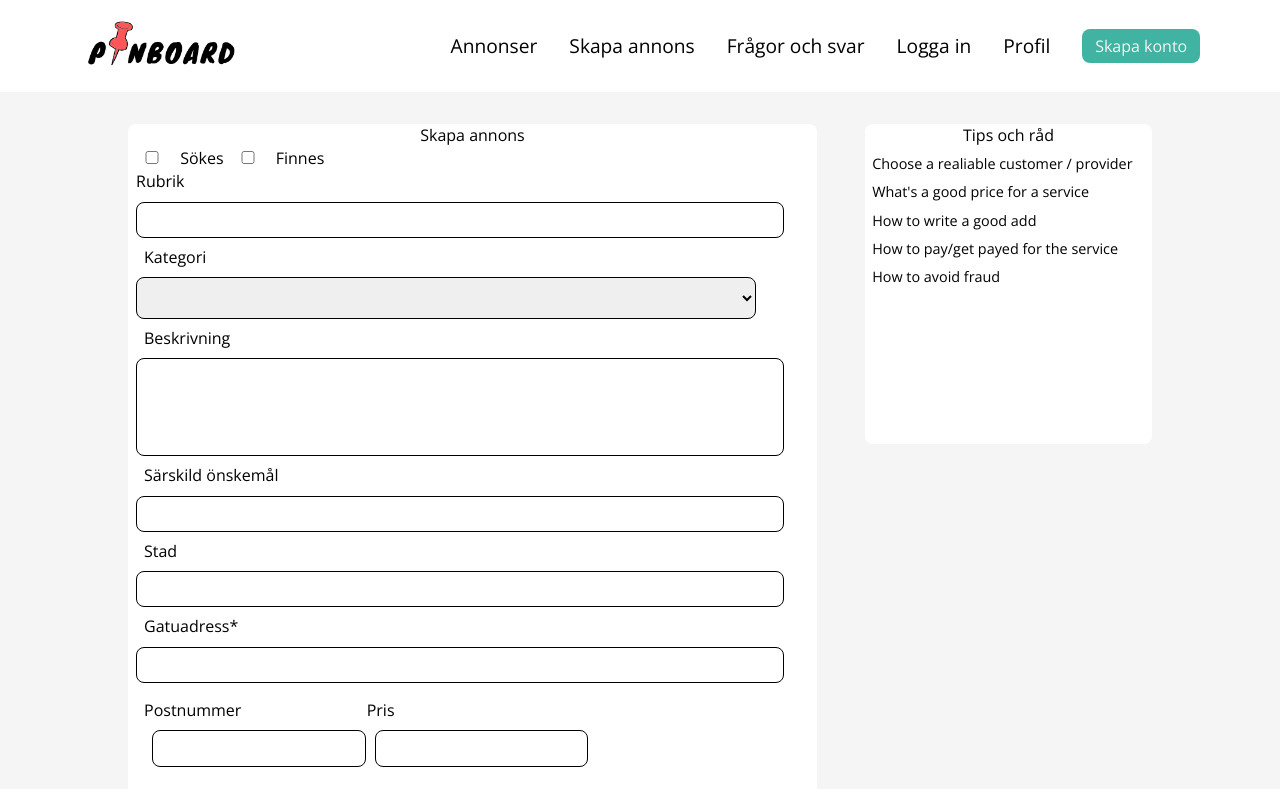
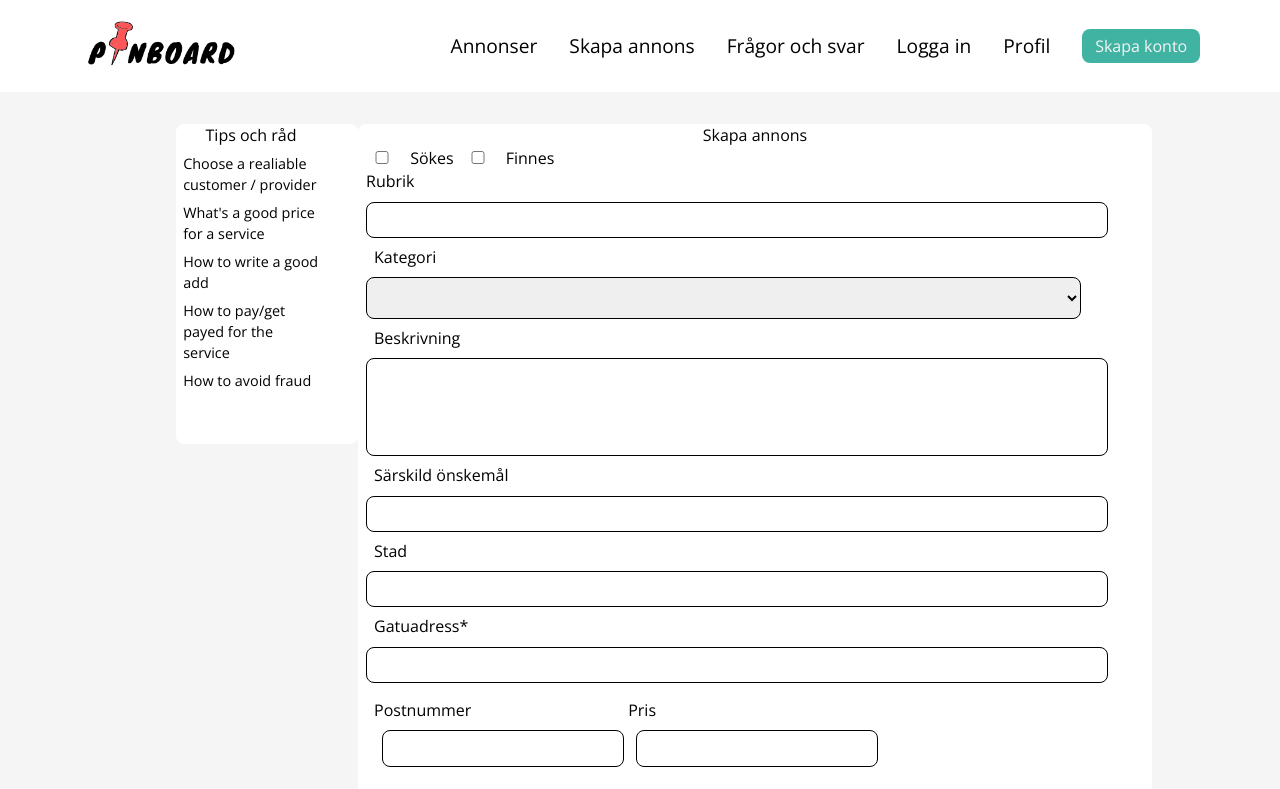
Before and after one commit to Eva-Fireborn/pinboard, a React (Create React App) app: page /skapaannons in a window 1280 px wide. Shown: the top 789 px of the page. Built offline with nearby package versions, Linux system fonts and the light colour scheme.

Commit message:
Update createAdd.js

```diff
--- a/src/createAdd/createAdd.js
+++ b/src/createAdd/createAdd.js
@@ -22,7 +22,18 @@ const CreateAdd = () => {
 
 	return (
 		<div id="wrapper">
-            <div className="formContainer">
+			<aside className="tipsContainer">
+				<h5 className="rubrik">Tips och råd</h5>
+				<div>
+					<p>Choose a realiable customer / provider</p>
+					<p>What's a good price for a service</p>
+					<p>How to write a good add</p>
+					<p>How to pay/get payed for the service</p>
+					<p>How to avoid fraud</p>
+				</div>
+			</aside>
+
+			<main className="formContainer">
 				<h5 className="rubrik">Skapa annons</h5>
 				<form onSubmit={handleSubmit}>
 					<div className="checkboxes">
@@ -52,23 +63,13 @@ const CreateAdd = () => {
 						<label>Stad<input /></label>
 						<label>Gatuadress*<input /></label>
 						<label className="shortInput" >Postnummer<input /></label>
-                        <label className="shortInput" >Pris<input  /></label>
+						<label className="shortInput" >Pris<input /></label>
 
 					</div>
 					<button type="submit" className="formButton">Publicera</button>
 				</form>
 				<span>*valfri</span>
-            </div>
-            <div className="tipsContainer">
-                <h5 className="rubrik">Tips och råd</h5>
-                <div>
-                    <p>Choose a realiable customer / provider</p>
-                    <p>What's a good price for a service</p>
-                    <p>How to write a good add</p>
-                    <p>How to pay/get payed for the service</p>
-                    <p>How to avoid fraud</p>
-                </div>
-            </div>
+			</main>
 		</div>
 	);
 };
```
Lines whose indentation alone changed are shown as unchanged.
